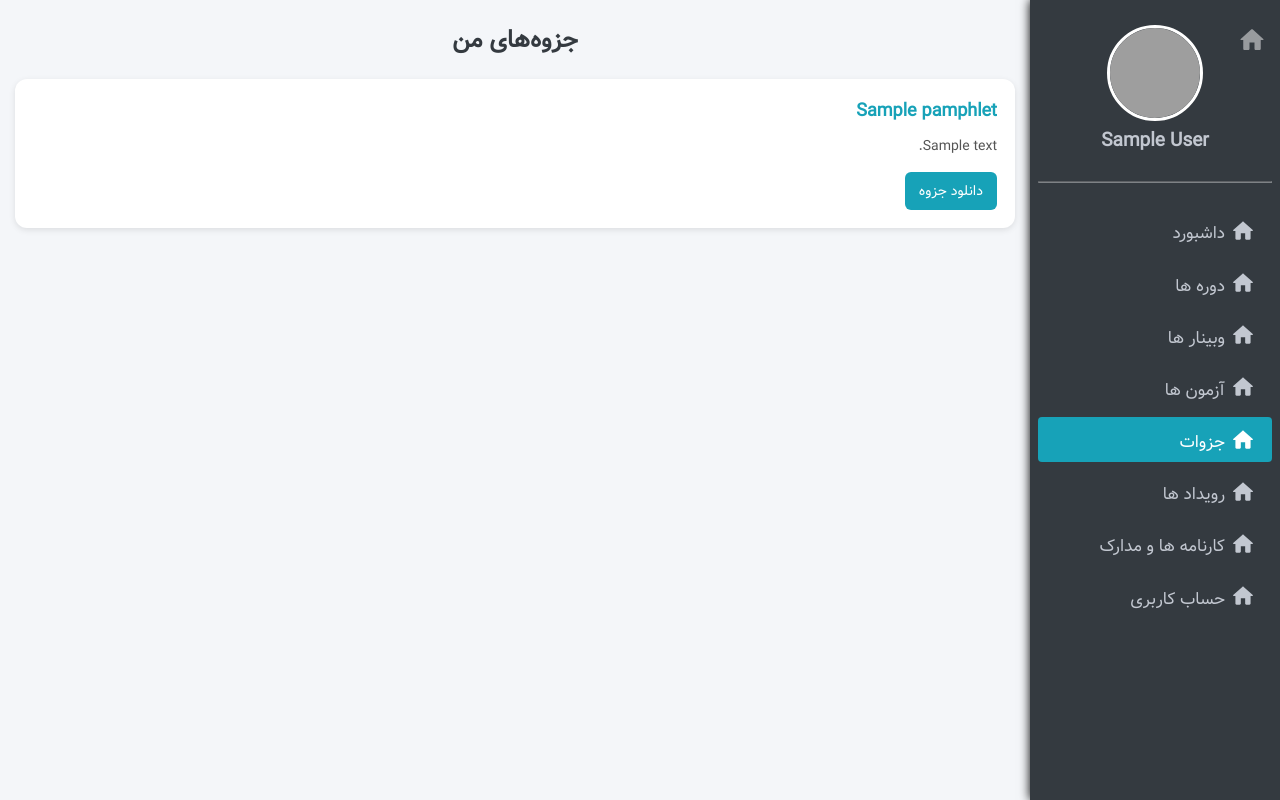
After one commit to amirali5370/Alfa, a Flask app: page /pamphlet in a window 1280 px wide. The commit adds this page. Run offline with Flask 3, Linux system fonts and the light colour scheme; a user stored in the database is signed in; tables that the repository leaves empty hold one stand-in row (values such as "Sample post"); some libraries are stand-ins or nearby versions; grey boxes are pictures that could not be loaded.

Commit message:
create pamphlets page

```diff
--- a/blueprints/user.py
+++ b/blueprints/user.py
@@ -14,6 +14,7 @@ from models.news import News
 from models.ticket import Ticket
 from models.quiz import Quiz
 from models.workbook import Workbook
+from models.pamphlet import Pamphlet
 
 app = Blueprint("user" , __name__)
 
@@ -311,3 +312,25 @@ def event():
         return redirect(url_for("user.dashboard"))
     events = News.query.filter((News.grade_bits.op('&')(literal(current_user.period_code))) != 0).all()
     return render_template("user/event.html", current_user=current_user, events=events)
+
+
+@app.route("/pamphlet",  strict_slashes=False)
+@login_required
+def pamphlet():
+    if current_user.completion == 0 or current_user.pay == 0:
+        return redirect(url_for("user.dashboard"))
+    pamphlets = Pamphlet.query.filter((Pamphlet.grade_bits.op('&')(literal(current_user.period_code))) != 0).all()
+    return render_template("user/pamphlet.html", current_user=current_user, pamphlets=pamphlets)
+
+#books' file
+@app.route('/download/pamphlet/<pamphlet_auth>')
+@login_required
+def single_pamphlet(pamphlet_auth):
+    if current_user.completion == 0 or current_user.pay == 0:
+        return abort(404)
+    Pamphlet.query.filter(Pamphlet.auth==pamphlet_auth , (Pamphlet.grade_bits.op('&')(literal(current_user.period_code))) != 0).first()
+    path = f"{STATIC_SAVE_PATH}/files/pamphlets/{pamphlet_auth}.pdf"
+    try:
+        return send_file(path, as_attachment=True)
+    except:
+        return abort(404)
--- a/static/styles/user/event.css
+++ b/static/styles/user/event.css
@@ -4,7 +4,7 @@
 
 .events-grid {
     display: grid;
-    grid-template-columns: repeat(auto-fit, minmax(280px, 0.5fr));
+    grid-template-columns: repeat(auto-fit, minmax(280px, 1fr));
     gap: 20px;
 }
 
--- /dev/null
+++ b/static/styles/user/pamphlet.css
@@ -0,0 +1,48 @@
+.notes-section {
+    margin-bottom: 40px;
+}
+
+.notes-grid {
+    display: grid;
+    grid-template-columns: repeat(auto-fit, minmax(260px, 1fr));
+    gap: 20px;
+}
+
+.note-card {
+    background: #fff;
+    padding: 18px;
+    border-radius: 12px;
+    box-shadow: 0 2px 6px rgba(0,0,0,0.1);
+    color: #333;
+    transition: transform 0.2s;
+}
+.note-card:hover {
+    transform: translateY(-3px);
+}
+
+.note-card h4 {
+    margin: 0 0 10px;
+    font-size: 18px;
+    color: #17a2b8;
+}
+
+.note-card p {
+    margin: 5px 0;
+    font-size: 14px;
+    color: #555;
+}
+
+.note-btn {
+    margin-top: 10px;
+    padding: 8px 14px;
+    border: none;
+    border-radius: 6px;
+    cursor: pointer;
+    font-size: 14px;
+    background-color: #17a2b8;
+    color: #fff;
+    transition: background 0.3s;
+}
+.note-btn:hover {
+    background-color: #138496;
+}
--- /dev/null
+++ b/templates/user/pamphlet.html
@@ -0,0 +1,25 @@
+{% extends "user/panel.html" %}
+{% block head %}
+    <title>جزوات | {{current_user.first_name}} {{current_user.last_name}}</title>
+    <link rel="stylesheet" href="{{ url_for('static', filename='styles/user/pamphlet.css') }}">
+{% endblock %}
+{% block body %}
+<div class="page-title">
+    <h2>جزوه‌های من</h2>
+</div>
+
+<section class="notes-section">
+    <div class="notes-grid">
+        {% for p in pamphlets %}
+        <div class="note-card">
+            <h4>{{p.title}}</h4>
+            <p>{{p.description}}</p>
+            <a href="{{url_for('user.single_pamphlet', pamphlet_auth=p.auth)}}"><button class="note-btn">دانلود جزوه</button></a>
+        </div>
+        {% else %}
+        <div class="page-title">
+            <h3 style="color: rgba(0, 0, 0, 0.65);">جزوه ای موجود نیست!</h3>
+        </div>
+        {% endfor %}
+</section>
+{% endblock %}
--- a/templates/user/panel.html
+++ b/templates/user/panel.html
@@ -61,7 +61,7 @@
             </svg>
             <span class="side_ob_ti">آزمون ها</span>
         </a>
-        <a href="#" class="side_ob">
+        <a href="{{ url_for('user.pamphlet') }}" class="side_ob">
             <svg class="side_ob_im" xmlns="http://www.w3.org/2000/svg" viewBox="0 0 24 24">
                 <path d="M0 0h24v24H0V0z" fill="none"/>
                 <path fill="currentColor" d="M10 19v-5h4v5c0 .55.45 1 1 1h3c.55 0 1-.45 1-1v-7h1.7c.46 0 .68-.57.33-.87L12.67 3.6c-.38-.34-.96-.34-1.34 0l-8.36 7.53c-.34.3-.13.87.33.87H5v7c0 .55.45 1 1 1h3c.55 0 1-.45 1-1z"/>
--- a/templates/user/workbook.html
+++ b/templates/user/workbook.html
@@ -16,6 +16,10 @@
             <p>{{w.description}}</p>
             <a href="{{url_for('user.single_workbook', workbook_auth=w.auth)}}"><button class="file-btn">دانلود</button></a>
         </div>
+        {% else %}
+        <div class="page-title">
+            <h3 style="color: rgba(0, 0, 0, 0.65);">کارنامه ای موجود نیست!</h3>
+        </div>
         {% endfor %}
     </div>
 </section>
```
Also changed, not shown: templates/user/event.html (+6 -3 lines), 1 other file.
